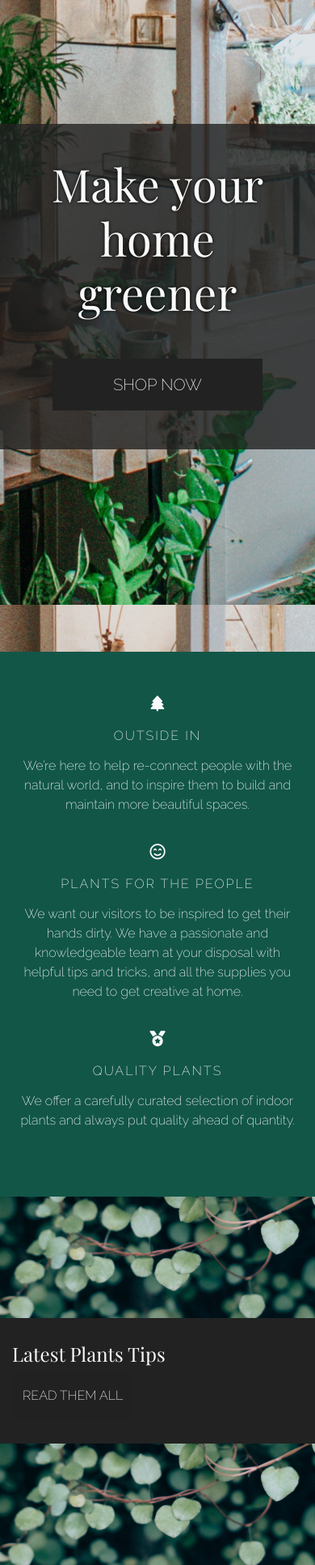
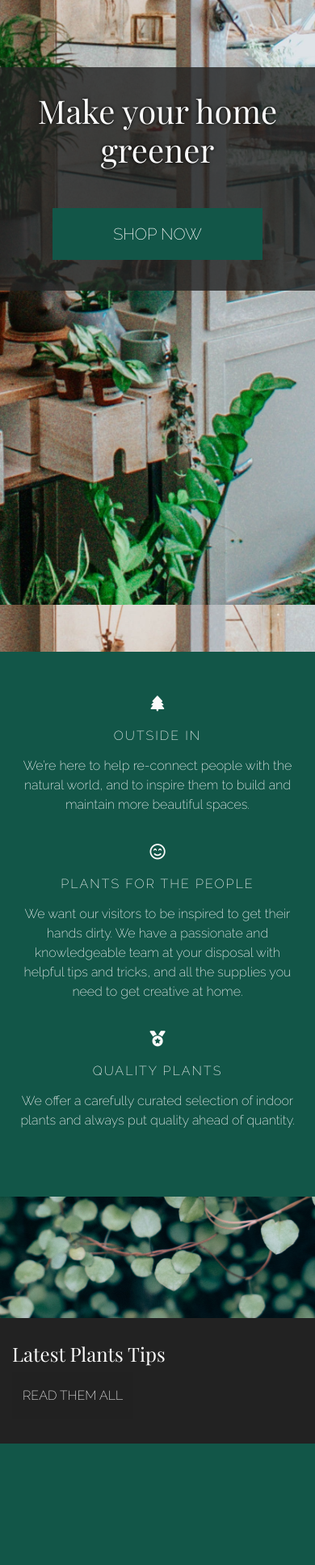
Before and after one commit to fernandagil/ms4-plants-shop, a Django app: page / in a window 390 px wide. Shown: the part 97-2030 px from the top of the page at 81% size. After the commit the page ends 1880 px from the top, so only its background shows below. Run offline with Django 3.2, Linux system fonts and the light colour scheme; parts of the project's set-up code (start-up, migrations or seed data) failed here and were passed over; some libraries are stand-ins or nearby versions.

Commit message:
Fix overflow and change button color in index.html

```diff
--- a/home/templates/home/index.html
+++ b/home/templates/home/index.html
@@ -62,7 +62,7 @@
         </div>
 
         <!-- image -->
-        <div class="row home-img-div"></div>
+        <!-- <div class="row home-img-div"></div> -->
     </div>
 
 {% endblock %}
--- a/static/css/base.css
+++ b/static/css/base.css
@@ -22,7 +22,7 @@ body {
 /* ----------------------------------------------------------------- BUTTONS */
 
 .shop-now-btn {
-    background: #222;
+    background: #125648;
     color: #FAFAFA;
     min-width: 260px;
     border-radius: 0;
@@ -31,7 +31,7 @@ body {
 .shop-now-btn:hover,
 .shop-now-btn:active,
 .shop-now-btn:focus {
-    background: #125648;
+    background: #222;
     color: #FAFAFA;
 }
 
@@ -800,6 +800,14 @@ a.category-link:focus {
     .wishlist-col {
         padding: 2px;
     }
+    .jumbotron-div {
+        margin-top: 80px;
+        padding: 30px;
+    }
+    .jumbotron-div h1 {
+        font-size: 2.5rem;
+    }
+
 }
 
 /* Small devices (portrait tablets and large phones, 600px and up) */
```
